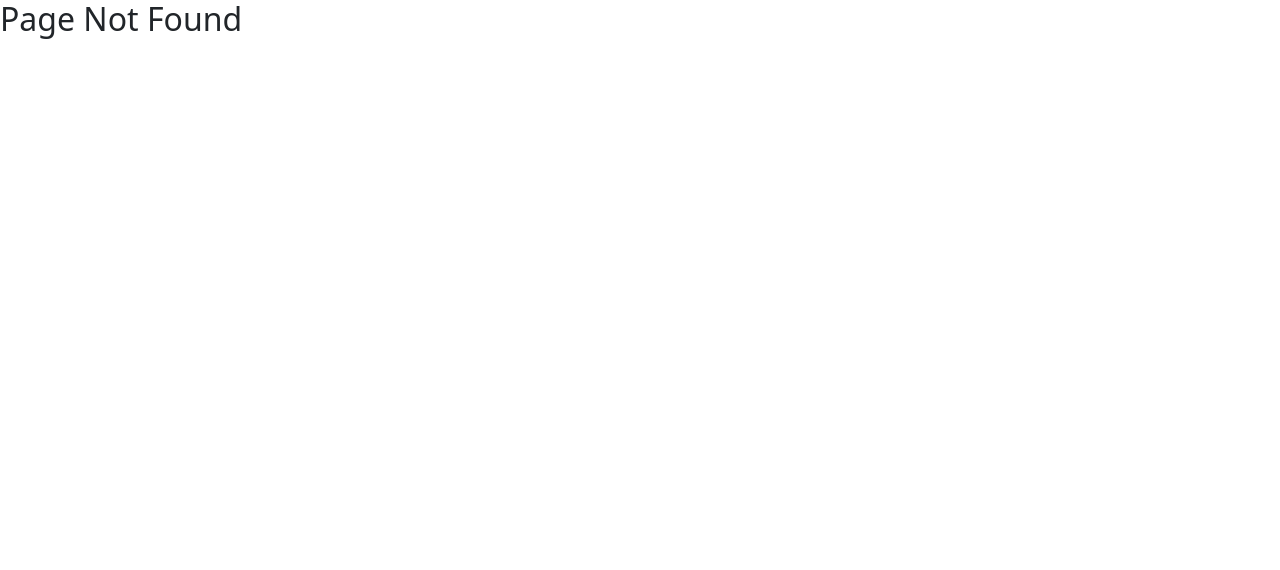
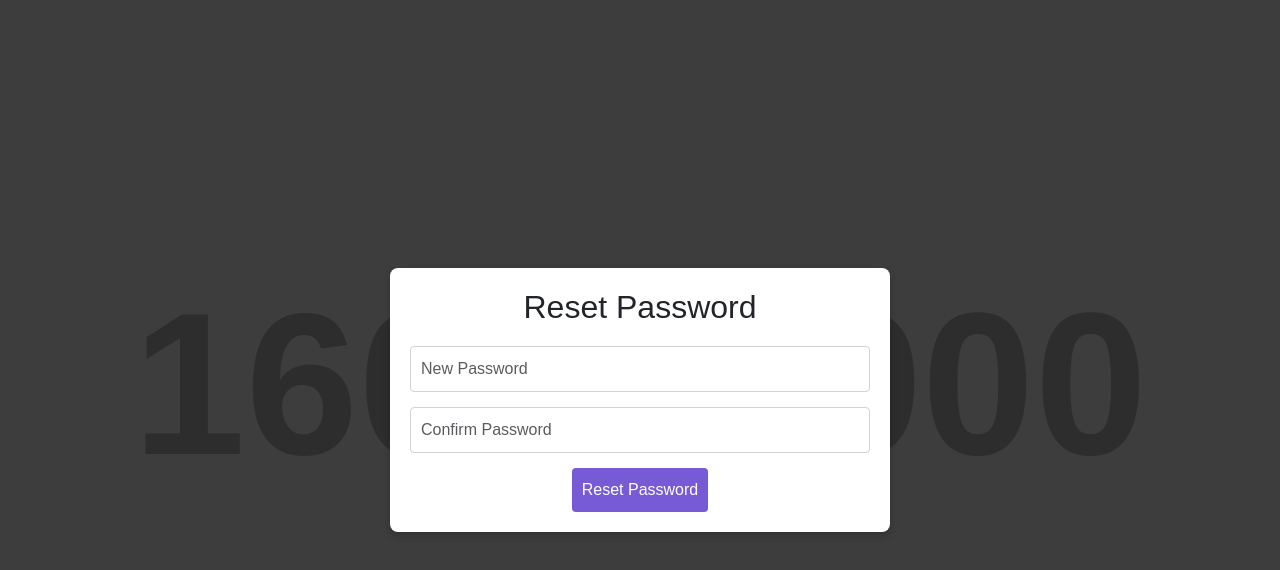
Before and after one commit to santosheranki/study-planner, a React (Create React App) app: page /reset-password in a window 1280 px wide. Before the commit this address had no page. Shown: the top 570 px of the page. Built offline with nearby package versions, Linux system fonts and the light colour scheme.

Commit message:
implemented forgot password

```diff
--- a/src/App.tsx
+++ b/src/App.tsx
@@ -9,6 +9,8 @@ import Public from './protectedroute/publicRoute'; // Import the Public route co
 import CategoriesComponent from './components/Categories';
 import CalendarComponent from './components/CalendarTask';
 import AccountSetting from './components/accountSettings';
+import ForgotPassword from './components/forgotPassword';
+import ResetPassword from './components/resetPassword';
 
 function App() {
   return (
@@ -19,6 +21,8 @@ function App() {
         <Route element={<Public />}>
           <Route path="/" element={<Login />} />
           <Route path="/register" element={<Register />} />
+          <Route path="/forgot-password" element={<ForgotPassword />} />
+          <Route path="/reset-password" element={<ResetPassword />} />
         </Route>
 
         {/* Protected Routes */}
--- /dev/null
+++ b/src/components/forgotPassword.css
@@ -0,0 +1,62 @@
+body {
+    margin: 0;
+    font-family: Arial, sans-serif;
+    background: linear-gradient(to right, rgba(0, 0, 0, 0.7), rgba(0, 0, 0, 0.7)), url('https://via.placeholder.com/1600x900') no-repeat center center/cover;
+}
+
+.forgot-password-container {
+    display: flex;
+    justify-content: center;
+    align-items: center;
+    height: 100vh;
+}
+
+.card-forgot {
+    background-color: #ffffff;
+    border-radius: 8px;
+    box-shadow: 0 4px 20px rgba(0, 0, 0, 0.1);
+    padding: 20px;
+    width: 500px;
+    text-align: center;
+}
+
+.card-forgot h2 {
+    margin-bottom: 20px;
+    color: #333;
+}
+
+.card-forgot input {
+    width: 100%;
+    padding: 10px;
+    margin-bottom: 20px;
+    border: 1px solid #ccc;
+    border-radius: 4px;
+    outline: none;
+}
+
+.card-forgot input:focus {
+    border-color: #775ad6;
+}
+
+.card-forgot button {
+    background-color: #775ad6;
+    color: white;
+    padding: 10px;
+    border: none;
+    border-radius: 4px;
+    cursor: pointer;
+    transition: background-color 0.3s;
+}
+
+.card-forgot button:disabled,
+.card-forgot .disabled {
+    background-color: #9d86e6;
+    color: #fff;
+    cursor: not-allowed;
+}
+
+.card-forgot button:hover:not(:disabled) {
+    background-color: #fff;
+    border: 1px solid #775ad6;
+    color: #775ad6;
+}
--- /dev/null
+++ b/src/components/forgotPassword.tsx
@@ -0,0 +1,58 @@
+import React, { useState } from 'react';
+import axios from 'axios';
+import '../../src/components/forgotPassword.css';
+import { toast } from 'react-toastify';
+const ForgotPassword: React.FC = () => {
+    const [username, setUsername] = useState('');
+    const [touched, setTouched] = useState<{ username?: boolean }>({});
+    const [formErrors, setFormErrors] = useState<{ username?: string }>({});
+    const emailPattern = /^[a-zA-Z]+([.-]?[a-zA-Z0-9]+)*@([a-zA-Z]+([.-]?[a-zA-Z]))[.]{1}[a-zA-Z]{2,}$/;
+    const handleRequestReset = async () => {
+        try {
+            const response = await axios.post(`${process.env.REACT_APP_API_URL}/auth/forgot-password`, { username });
+            toast.success(response.data.message);
+            setUsername('');
+            setFormErrors({});
+            setTouched({});
+        } catch (error: any) {
+            toast.error(error.response?.data?.message || 'Error sending reset link');
+        }
+    };
+    const handleBlur = (field: string) => {
+        setTouched({ ...touched, [field]: true });
+        if (field === 'username') {
+            if (!emailPattern.test(username)) {
+                setFormErrors((prevErrors) => ({ ...prevErrors, username: 'Please enter a valid email address.' }));
+            } else {
+                setFormErrors((prevErrors) => ({ ...prevErrors, username: '' }));
+            }
+        }
+    };
+    const isFormValid = () => {
+        return emailPattern.test(username) && touched.username;
+    };
+    return (
+        <div className="forgot-password-container">
+            <div className="card-forgot">
+                <h2>Forgot Password</h2>
+                <input
+                    type="text"
+                    id="username"
+                    className={`form-control ${formErrors.username && touched.username ? 'is-invalid' : ''}`}
+                    placeholder="Enter your username"
+                    value={username}
+                    onChange={(e) => setUsername(e.target.value)}
+                    onBlur={() => handleBlur('username')}
+                    required
+                />
+                {formErrors.username && touched.username && (
+                    <div className="invalid-feedback">{formErrors.username}</div>
+                )}
+                <button onClick={handleRequestReset} disabled={!isFormValid()} className={`btn-reset ${!isFormValid() ? 'disabled' : ''}`} >
+                    Send Reset Link
+                </button>
+            </div>
+        </div>
+    );
+};
+export default ForgotPassword;
--- a/src/components/login.tsx
+++ b/src/components/login.tsx
@@ -64,6 +64,9 @@ const Login: React.FC = () => {
     };
     const togglePasswordVisibility = () => {
         setPasswordVisible(!passwordVisible);
+    };
+    const handleForgotPassword = () => {
+        navigate('/forgot-password');
     };
     const handleregister = () => {
         navigate('/register');
@@ -145,7 +148,10 @@ const Login: React.FC = () => {
                                 Login
                             </button>
                             <br />
-                            <label htmlFor="" className='d-flex justify-content-center' >No Account?  <a href="" onClick={handleregister}>Create one</a></label>
+                            <div className="d-flex justify-content-center">
+                                <a href="#" onClick={handleForgotPassword}>Forgot Password?</a>
+                            </div>
+                            <label htmlFor="" className='d-flex justify-content-center'> No Account?  <a href="" onClick={handleregister}  >Create one </a> </label>
                             {invalidpassword && (
                                 <div className="alert alert-danger" role="alert">
                                     Oops! Invalid password. Please check and try again.
--- /dev/null
+++ b/src/components/resetPassword.css
@@ -0,0 +1,58 @@
+.reset-password-container {
+    display: flex;
+    justify-content: center;
+    align-items: center;
+    height: 100vh;
+    background: linear-gradient(to right, rgba(0, 0, 0, 0.7), rgba(0, 0, 0, 0.7)), url('https://via.placeholder.com/1600x900') no-repeat center center/cover;
+}
+
+.card-reset {
+    background-color: white;
+    padding: 20px;
+    border-radius: 8px;
+    box-shadow: 0 4px 8px rgba(0, 0, 0, 0.2);
+    width: 500px;
+    text-align: center;
+}
+
+.card-reset h2 {
+    margin-bottom: 20px;
+}
+
+.card-reset input {
+    width: 100%;
+    padding: 10px;
+    margin: 15px 0;
+    border: 1px solid #ced4da;
+    border-radius: 4px;
+}
+
+.card-reset input.is-invalid {
+    border-color: #dc3545;
+}
+
+.card-reset .invalid-feedback {
+    color: #dc3545;
+    font-size: 12px;
+}
+
+.card-reset button {
+    background-color: #775ad6;
+    color: white;
+    padding: 10px;
+    border: none;
+    border-radius: 4px;
+    cursor: pointer;
+    transition: background-color 0.3s;
+}
+
+.card-reset button:disabled {
+    background-color: #9d86e6;
+    cursor: not-allowed;
+}
+
+.card-reset button:hover:not(:disabled) {
+    background-color: #fff;
+    color: #775ad6;
+    border: 1px solid #775ad6;
+}
--- /dev/null
+++ b/src/components/resetPassword.tsx
@@ -0,0 +1,85 @@
+import React, { useState } from 'react';
+import { useLocation } from 'react-router-dom';
+import axios from 'axios';
+import { toast } from 'react-toastify';
+import '../../src/components/resetPassword.css';
+const ResetPassword: React.FC = () => {
+    const query = new URLSearchParams(useLocation().search);
+    const username = query.get('username') || '';
+    const resetToken = query.get('resetToken') || '';
+    const [newPassword, setNewPassword] = useState('');
+    const [confirmPassword, setConfirmPassword] = useState('');
+    const [touched, setTouched] = useState<{ newPassword?: boolean; confirmPassword?: boolean }>({});
+    const [formErrors, setFormErrors] = useState<{ newPassword?: string; confirmPassword?: string }>({});
+    const validatePassword = () => {
+        let errors: { newPassword?: string; confirmPassword?: string } = {};
+        if (newPassword.length < 6) {
+            errors.newPassword = 'Password must be at least 6 characters long.';
+        }
+        if (newPassword !== confirmPassword) {
+            errors.confirmPassword = "Passwords don't match.";
+        }
+        setFormErrors(errors);
+        return Object.keys(errors).length === 0;
+    };
+    const handleResetPassword = async () => {
+        if (!validatePassword()) return;
+        try {
+            const response = await axios.post(`${process.env.REACT_APP_API_URL}/auth/reset-password`, {
+                username,
+                resetToken,
+                newPassword,
+            });
+            toast.success(response.data.message);
+            setNewPassword('');
+            setConfirmPassword('');
+            setTouched({});
+            setFormErrors({});
+        } catch (error: any) {
+            toast.error(error.response?.data?.message || 'Error resetting password');
+        }
+    };
+    const handleBlur = (field: 'newPassword' | 'confirmPassword') => {
+        setTouched({ ...touched, [field]: true });
+        validatePassword();
+    };
+    return (
+        <div className="reset-password-container">
+            <div className="card-reset">
+                <h2>Reset Password</h2>
+                <input
+                    type="password"
+                    placeholder="New Password"
+                    value={newPassword}
+                    maxLength={64}
+                    className={`form-control ${formErrors.newPassword && touched.newPassword ? 'is-invalid' : ''}`}
+                    onChange={(e) => setNewPassword(e.target.value)}
+                    onBlur={() => handleBlur('newPassword')}
+                />
+                {formErrors.newPassword && touched.newPassword && (
+                    <div className="invalid-feedback">{formErrors.newPassword}</div>
+                )}
+                <input
+                    type="password"
+                    placeholder="Confirm Password"
+                    value={confirmPassword}
+                    maxLength={64}
+                    className={`form-control ${formErrors.confirmPassword && touched.confirmPassword ? 'is-invalid' : ''}`}
+                    onChange={(e) => setConfirmPassword(e.target.value)}
+                    onBlur={() => handleBlur('confirmPassword')}
+                />
+                {formErrors.confirmPassword && touched.confirmPassword && (
+                    <div className="invalid-feedback">{formErrors.confirmPassword}</div>
+                )}
+                <button
+                    onClick={handleResetPassword}
+                    disabled={!!Object.keys(formErrors).length}
+                    className="btn-reset"
+                >
+                    Reset Password
+                </button>
+            </div>
+        </div>
+    );
+};
+export default ResetPassword;
```
